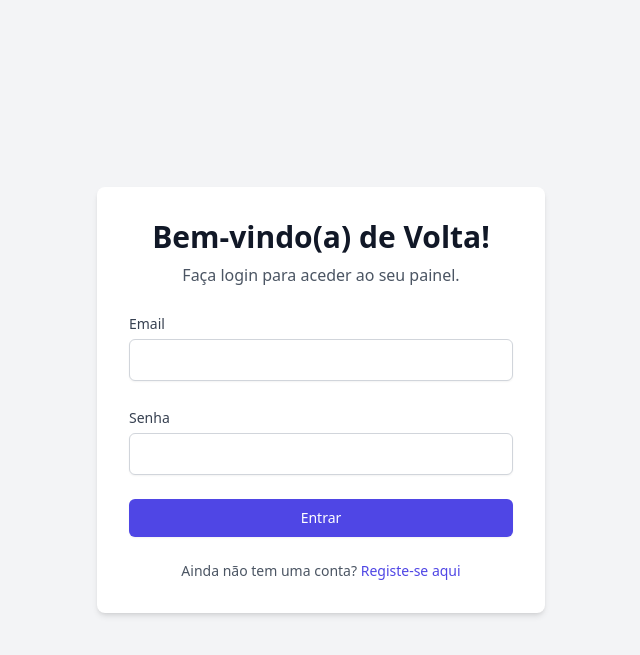
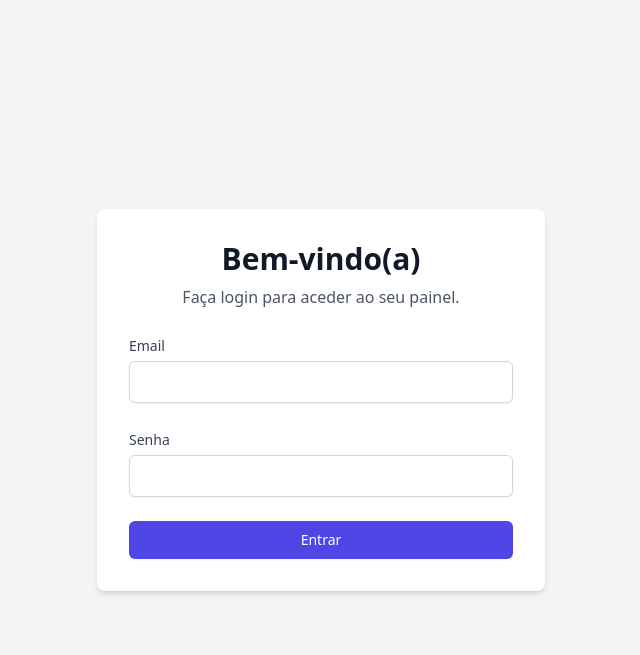
Before and after one commit to sementeviva/Teste-bot, a Flask app: page /auth/login in a window 1280 px wide. Shown: the top 655 px of the page, without its empty margins (319-959 px from the left). Run offline with Flask 3, Linux system fonts and the light colour scheme; some libraries are stand-ins or nearby versions.

Commit message:
Update login.html

```diff
--- a/templates/login.html
+++ b/templates/login.html
@@ -10,11 +10,10 @@
 <body class="bg-gray-100 flex items-center justify-center min-h-screen">
     <div class="w-full max-w-md p-8 space-y-6 bg-white rounded-lg shadow-md">
         <div class="text-center">
-            <h1 class="text-3xl font-bold text-gray-900">Bem-vindo(a) de Volta!</h1>
+            <h1 class="text-3xl font-bold text-gray-900">Bem-vindo(a)</h1>
             <p class="mt-2 text-gray-600">Faça login para aceder ao seu painel.</p>
         </div>
 
-        <!-- Secção para exibir mensagens de feedback (ex: erro de senha) -->
         {% with messages = get_flashed_messages(with_categories=true) %}
             {% if messages %}
                 {% for category, message in messages %}
@@ -43,10 +42,8 @@
             </div>
         </form>
 
-        <p class="text-sm text-center text-gray-600">
-            Ainda não tem uma conta?
-            <a href="{{ url_for('auth.registo') }}" class="font-medium text-indigo-600 hover:text-indigo-500">Registe-se aqui</a>
-        </p>
+        <!-- O link para registar uma nova conta foi REMOVIDO daqui. -->
+
     </div>
 </body>
 </html>
```
